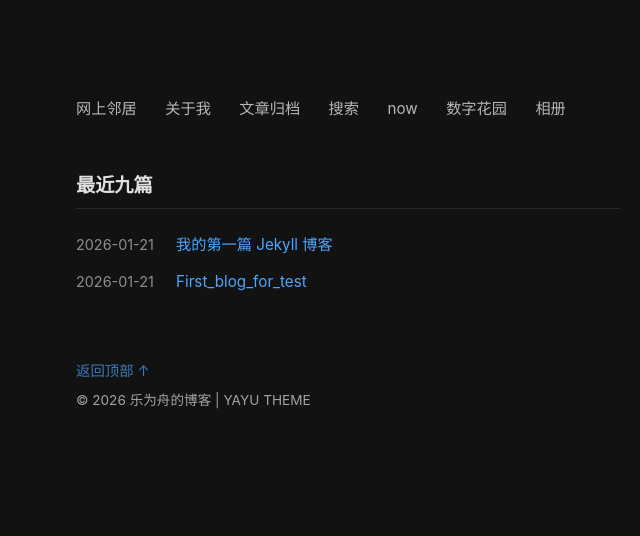
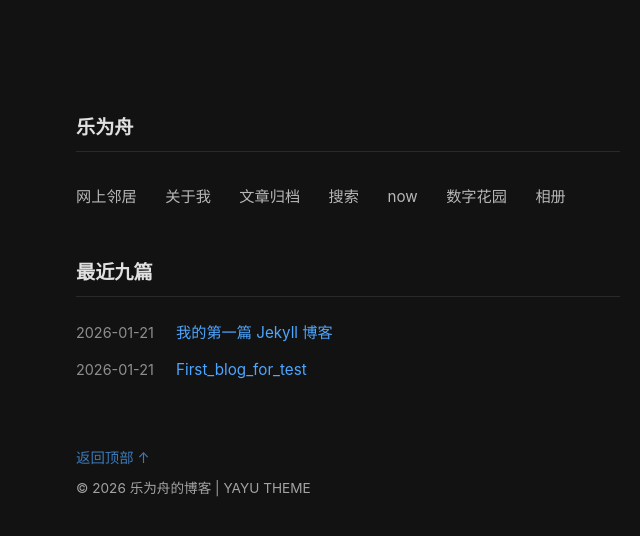
Before and after one commit to xmleweizhou/xmleweizhou.github.io, a Jekyll site: the page built from index.html, in a window 1280 px wide. Shown: the top 536 px of the page, without its empty margins (292-932 px from the left). Built offline with Jekyll 4.4.1, drawn with Linux system fonts in a browser that asks for light colours.

Commit message:
Update index.html

```diff
--- a/index.html
+++ b/index.html
@@ -3,6 +3,7 @@ layout: default
 title: 乐为舟
 ---
 
+<h2 class="section-title">乐为舟</h2>
 <!-- 导航栏 -->
 <nav class="site-nav">
   <a href="/" class="nav-item">网上邻居</a>
@@ -16,7 +17,7 @@ title: 乐为舟
 
 <!-- 最近文章区域（纯基础 Liquid 语法，无任何兼容问题） -->
 <main class="main-content">
-  <h2 class="section-title">最近九篇</h2>
+  <h3 class="section-title">最近九篇</h3>
   <ul class="post-list">
     {% assign post_count = site.posts | size %}
     {% if post_count > 0 %}
```
